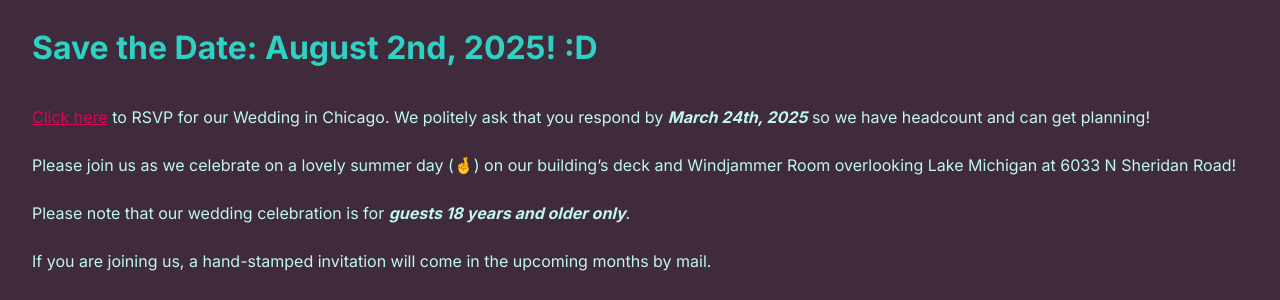
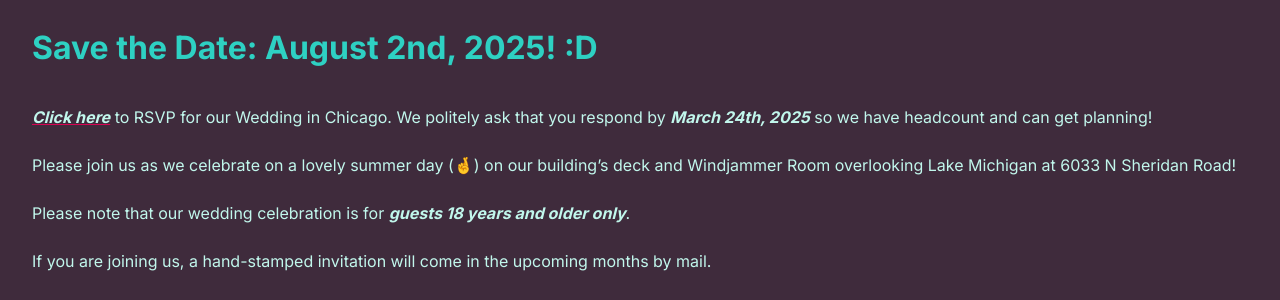
Before and after one commit to suzwig/suzwig.github.io, a Jekyll site: the page built from save-the-date.md, in a window 1280 px wide. Shown: the part 217-517 px from the top of the page. Built offline with Jekyll 4.4.1, drawn with Linux system fonts in a browser that asks for light colours.

```diff
--- a/save-the-date.md
+++ b/save-the-date.md
@@ -4,7 +4,7 @@ layout: home
 
 # Save the Date: August 2nd, 2025! :D
 
-[Click here](https://docs.google.com/forms/d/e/1FAIpQLSeZ8H52jUqlcatsEYVnrIcFLwCbn2oKvupe7Xkpm5zCgeXAKA/viewform?usp=dialog) to RSVP for our Wedding in Chicago. We politely ask that you respond by **_March 24th, 2025_** so we have headcount and can get planning!
+[**_Click here_**](https://docs.google.com/forms/d/e/1FAIpQLSeZ8H52jUqlcatsEYVnrIcFLwCbn2oKvupe7Xkpm5zCgeXAKA/viewform?usp=dialog) to RSVP for our Wedding in Chicago. We politely ask that you respond by **_March 24th, 2025_** so we have headcount and can get planning!
 
 Please join us as we celebrate on a lovely summer day (🤞) on our building's deck and Windjammer Room overlooking Lake Michigan at 6033 N Sheridan Road!
 
```
